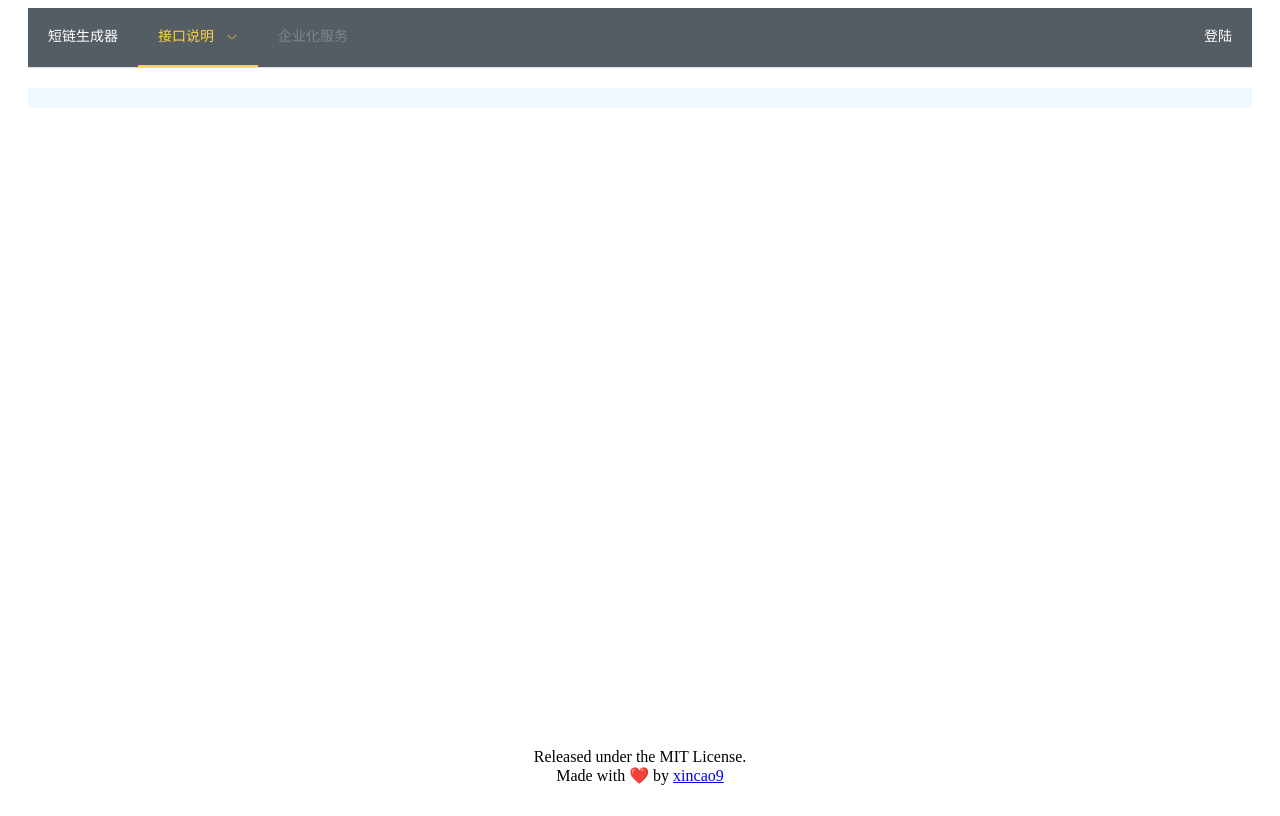
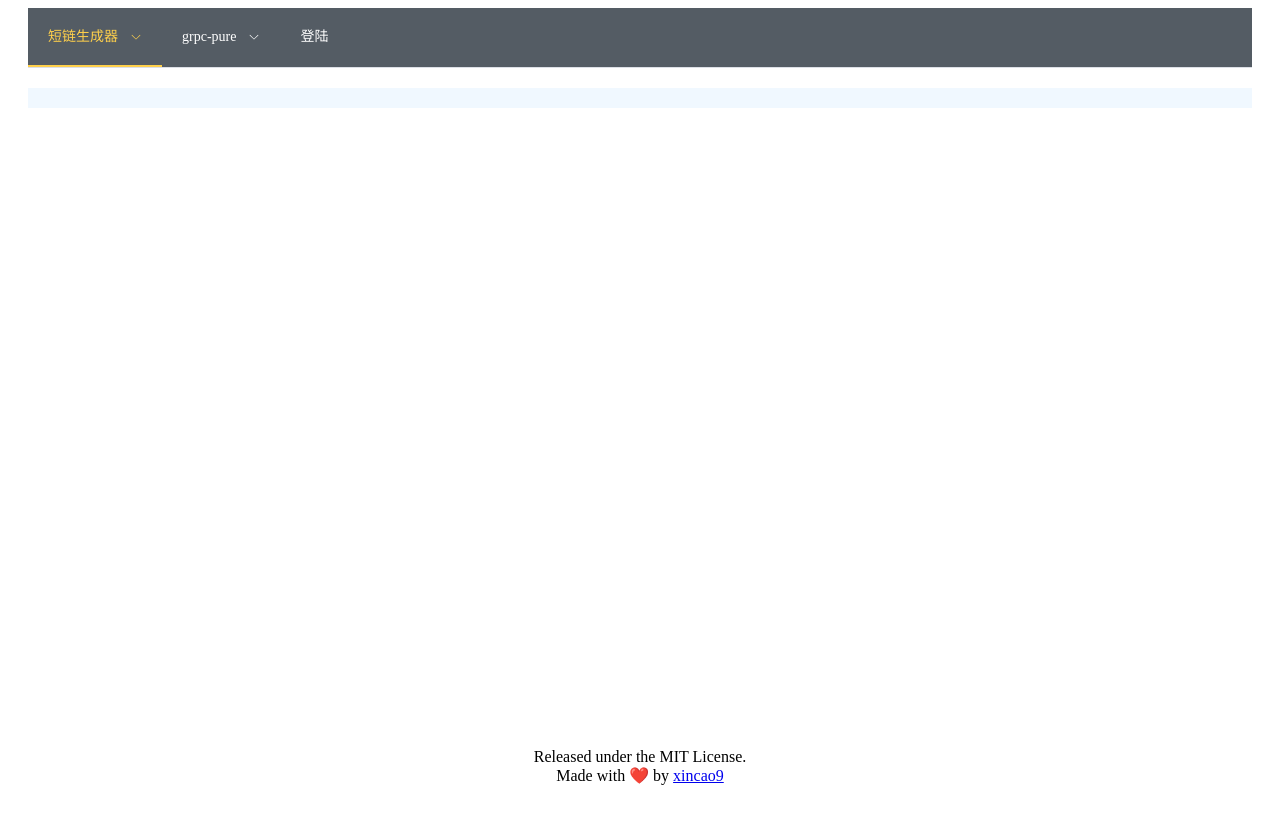
Before and after one commit to xincao9/url-shortener, a Vue app in the folder front/: page /f/deploy in a window 1280 px wide. Built offline with nearby package versions, Linux system fonts and the light colour scheme; no server answers.

Commit message:
修改Header

```diff
--- a/front/src/components/Header.vue
+++ b/front/src/components/Header.vue
@@ -11,13 +11,13 @@ const dialogLoginVisible = ref(false)
 
 const currentIndex = (path) => {
   if (path === '/' || path === '') {
-    return '1'
+    return '1-1'
   } else if (path === '/f/api-doc') {
-    return '2-1'
+    return '1-2'
   } else if (path === '/f/deploy') {
-    return '2-2'
+    return '1-3'
   }
-  return '1'
+  return '1-1'
 }
 
 onMounted(() => {
@@ -32,20 +32,20 @@ watch(
 )
 
 const handleSelect = (key, keyPath) => {
-  if (key === '2-3') {
+  if (key === '1-4') {
     window.open('https://github.com/xincao9/url-shortener', '_blank')
     return
   }
-  if (key == '4') {
+  if (key == '3') {
     dialogLoginVisible.value = true
     return
   }
   let name = ''
-  if (key === '1') {
+  if (key === '1-1') {
     name = 'url-create'
-  } else if (key === '2-1') {
+  } else if (key === '1-2') {
     name = 'api-doc'
-  } else if (key === '2-2') {
+  } else if (key === '1-3') {
     name = 'deploy'
   }
   if (name) {
@@ -72,15 +72,18 @@ const closedDialogLoginVisible = () => {
           active-text-color="#ffd04b"
           :ellipsis="false"
         >
-          <el-menu-item index="1">短链生成器</el-menu-item>
+          <el-sub-menu index="1">
+            <template #title>短链生成器</template>
+            <el-menu-item index="1-1">短链生成器</el-menu-item>
+            <el-menu-item index="1-2">接口文档</el-menu-item>
+            <el-menu-item index="1-3">私有化部署</el-menu-item>
+            <el-menu-item index="1-4">项目仓库</el-menu-item>
+          </el-sub-menu>
           <el-sub-menu index="2">
-            <template #title>接口说明</template>
+            <template #title>grpc-pure</template>
             <el-menu-item index="2-1">接口文档</el-menu-item>
-            <el-menu-item index="2-2">私有化部署</el-menu-item>
-            <el-menu-item index="2-3">项目仓库</el-menu-item>
           </el-sub-menu>
-          <el-menu-item index="3" disabled>企业化服务</el-menu-item>
-          <el-menu-item index="4">登陆</el-menu-item>
+          <el-menu-item index="3">登陆</el-menu-item>
         </el-menu>
       </el-col>
     </el-row>
@@ -89,7 +92,7 @@ const closedDialogLoginVisible = () => {
 </template>
 
 <style scoped>
-.el-menu--horizontal > .el-menu-item:nth-child(3) {
+.el-menu--horizontal > .el-menu-item:nth-child(2) {
   margin-right: auto;
 }
 </style>
```
Also changed, not shown: 1 other file (tests, documents, lock files or other folders).
